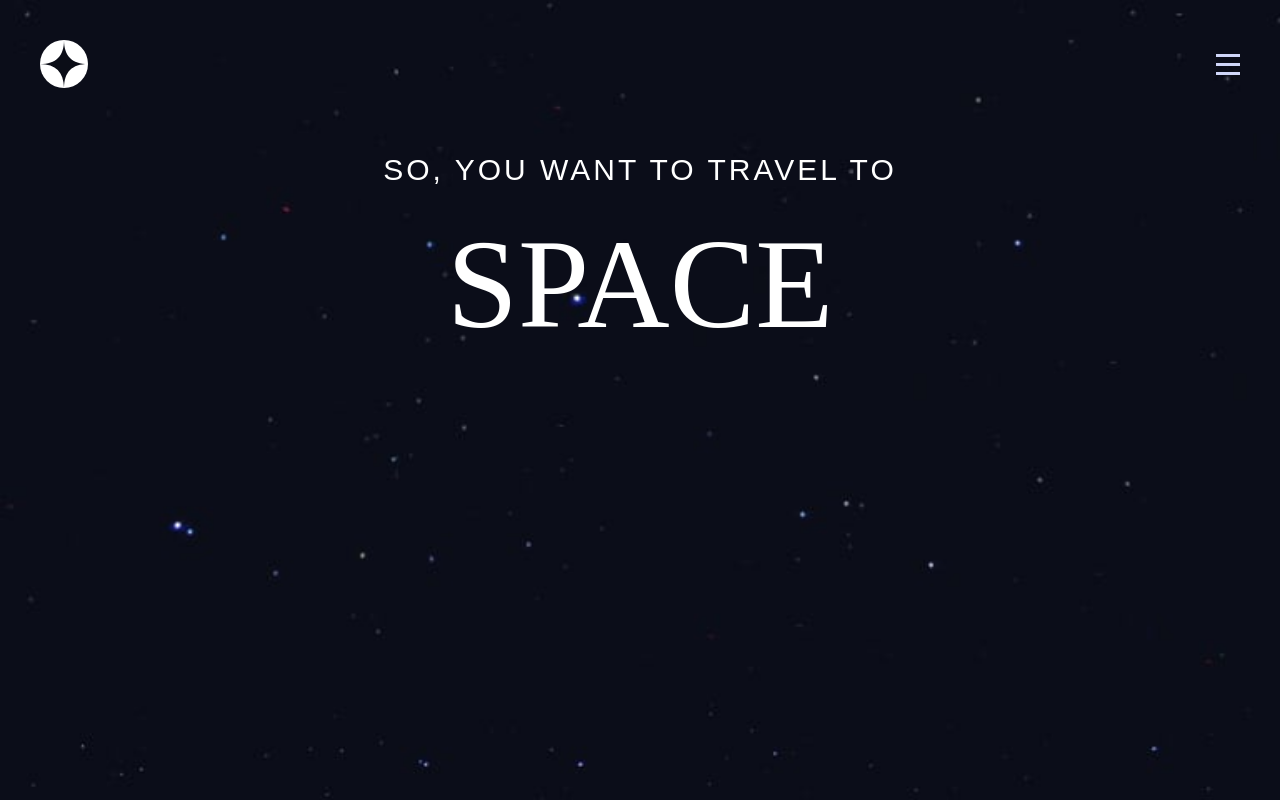
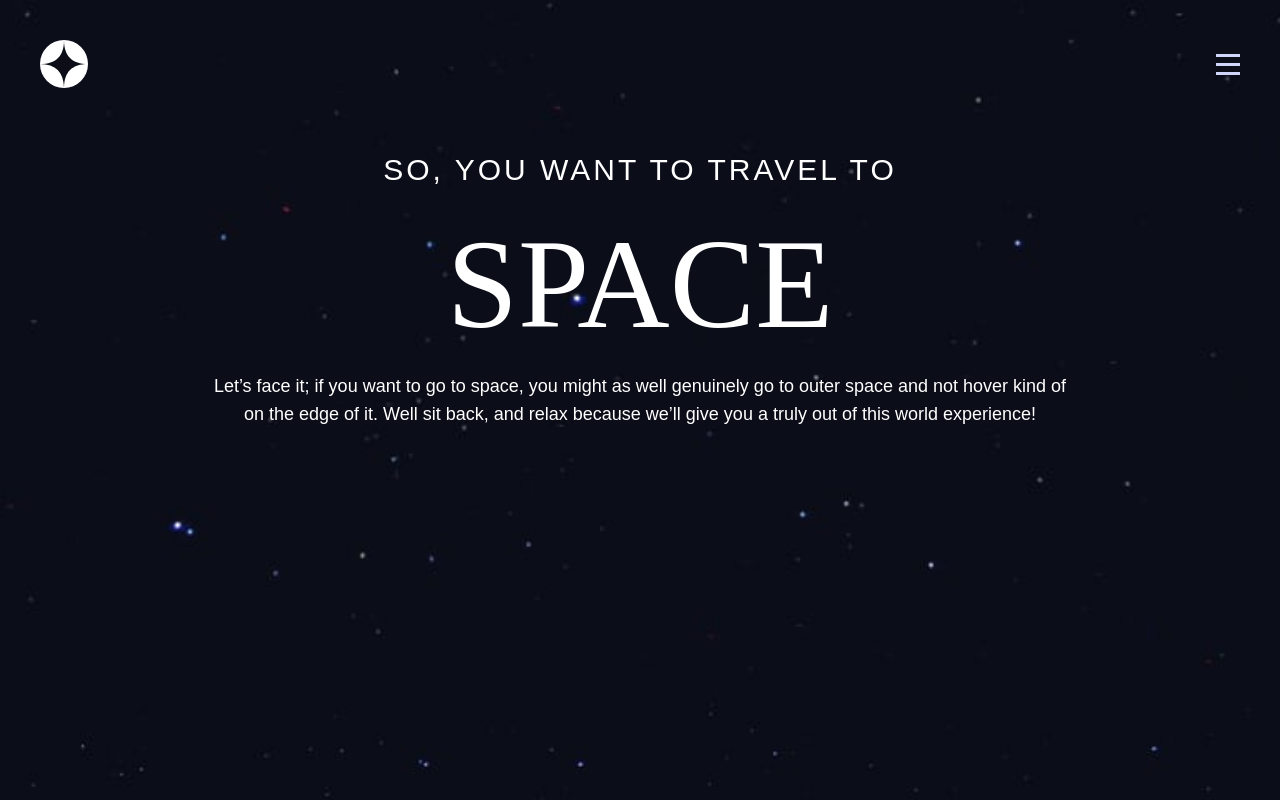
Before and after one commit to leo3210k/Space_Tourism, a React (Create React App) app: page / in a window 1280 px wide. Built offline with nearby package versions, Linux system fonts and the light colour scheme.

Commit message:
add width to home body

```diff
--- a/src/components/Home.jsx
+++ b/src/components/Home.jsx
@@ -2,9 +2,14 @@ import './Home.css';
 
 function Home() {
   return (
-    <div className="flex flex-col items-center mt-6">
+    <div className=" flex flex-col items-center mt-6">
       <span className="text-3xl font-barlow text-white uppercase tracking-widest">so, you want to travel to</span>
       <h1 className="text-9xl font-bellefair text-white uppercase mt-8">space</h1>
+      <span className="w-4/6 text-lg text-white font-barlow line-clamp-5 text-center mt-6">
+        Let’s face it; if you want to go to space, you might as well genuinely go to outer space
+        and not hover kind of on the edge of it. Well sit back, and relax because we’ll give you a
+        truly out of this world experience!
+      </span>
     </div>
   );
 }
```
